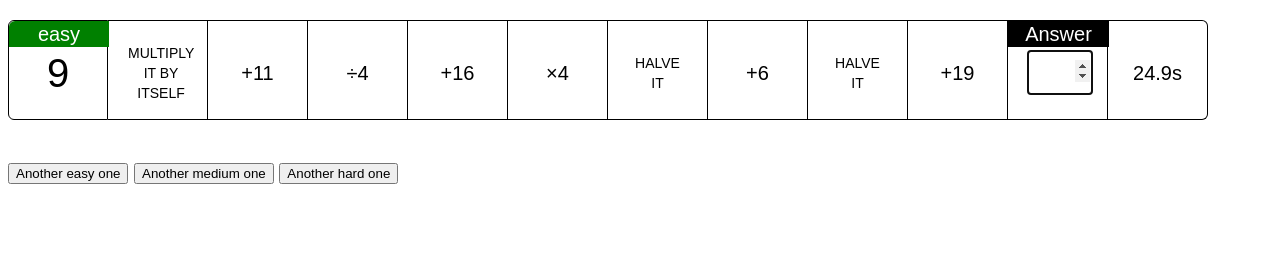
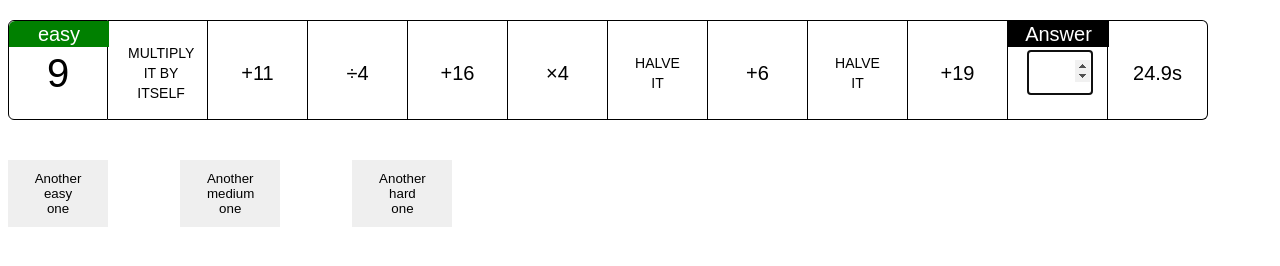
Before and after one commit to christianp/30secondchallenge, a plain HTML site: page index.html in a window 1280 px wide. Drawn offline with Linux system fonts and the light colour scheme.

Commit message:
style buttons

```diff
--- a/css/thing.css
+++ b/css/thing.css
@@ -110,3 +110,12 @@ html {
 	background-color: red;
 	color: white;
 }
+
+button.another {
+    width: 7.5em;
+    height: 5em;
+    padding: 0.5em 2em;
+    border: none;
+    box-sizing: border-box;
+    margin-right: 5em;
+}
```
